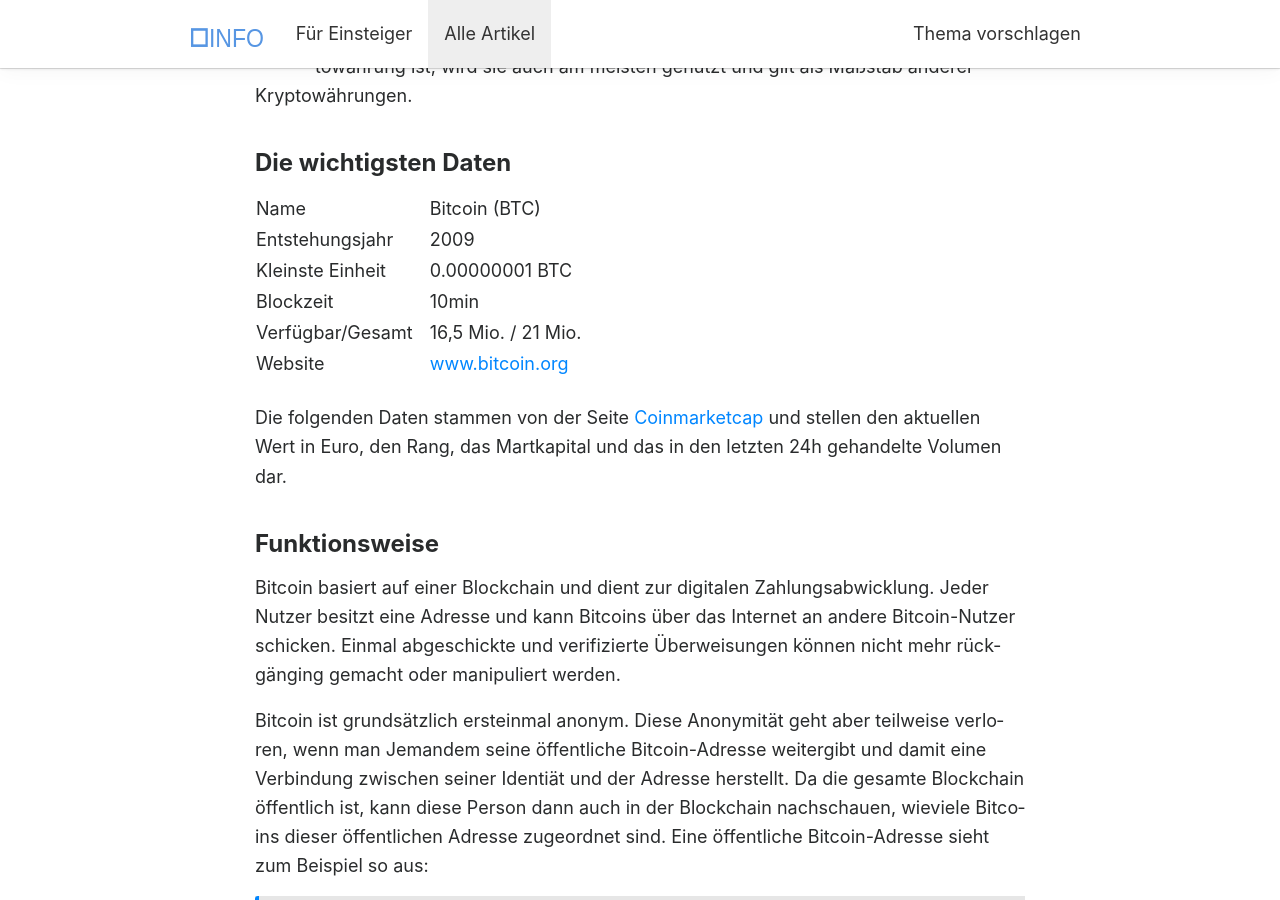
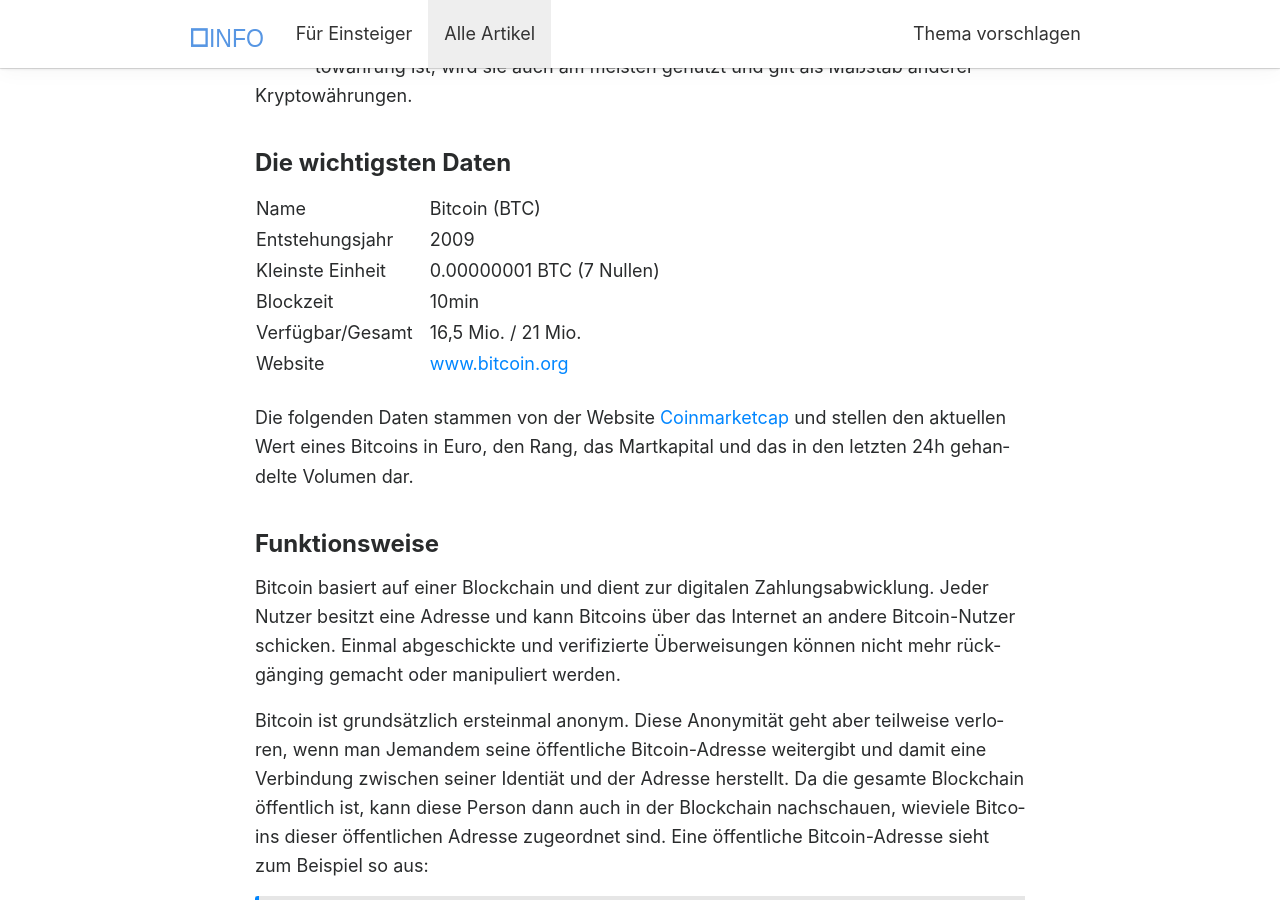
Before and after one commit to jossamarm/blockinfo.de, a Jekyll site: the page built from _posts/2017-07-23-bitcoin.md, in a window 1280 px wide and 900 px high, scrolled down 537 px. Built offline with Jekyll 4.4.1, drawn with Linux system fonts in a browser that asks for light colours; nearby versions of some CDN libraries; a script that is not in the unit is left out; comment, search, counter and statistics services are not loaded; some of the changed text lies outside the part shown.

Commit message:
text changes

```diff
--- a/_posts/2017-07-23-bitcoin.md
+++ b/_posts/2017-07-23-bitcoin.md
@@ -17,12 +17,12 @@
 
 |  Name | &nbsp;&nbsp; Bitcoin (BTC) |
 |  Entstehungsjahr |  &nbsp;&nbsp; 2009 |
-|  Kleinste Einheit | &nbsp;&nbsp; 0.00000001 BTC |
+|  Kleinste Einheit | &nbsp;&nbsp; 0.00000001 BTC (7 Nullen) |
 |  Blockzeit |  &nbsp;&nbsp; 10min |
 |  Verfügbar/Gesamt |  &nbsp;&nbsp; 16,5 Mio. / 21 Mio. |
 |  Website |  &nbsp;&nbsp; <a href="https://www.bitcoin.org" target="_blank">www.bitcoin.org</a>|
 
-Die folgenden Daten stammen von der Seite <a href="https://coinmarketcap.com/currencies/bitcoin/" target="_blank">Coinmarketcap</a> und stellen den aktuellen Wert in Euro, den Rang, das Martkapital und das in den letzten 24h gehandelte Volumen dar.
+Die folgenden Daten stammen von der Website <a href="https://coinmarketcap.com/currencies/bitcoin/" target="_blank">Coinmarketcap</a> und stellen den aktuellen Wert eines Bitcoins in Euro, den Rang, das Martkapital und das in den letzten 24h gehandelte Volumen dar.
 
 <script type="text/javascript" src="https://files.coinmarketcap.com/static/widget/currency.js"></script><div class="coinmarketcap-currency-widget" data-currency="bitcoin" data-base="EUR" data-secondary="" data-ticker="true" data-rank="true" data-marketcap="true" data-volume="true" data-stats="EUR" data-statsticker="false"></div>
 
```
Also changed, not shown: other parts of _posts/2017-07-23-bitcoin.md (+1 -1 lines).
